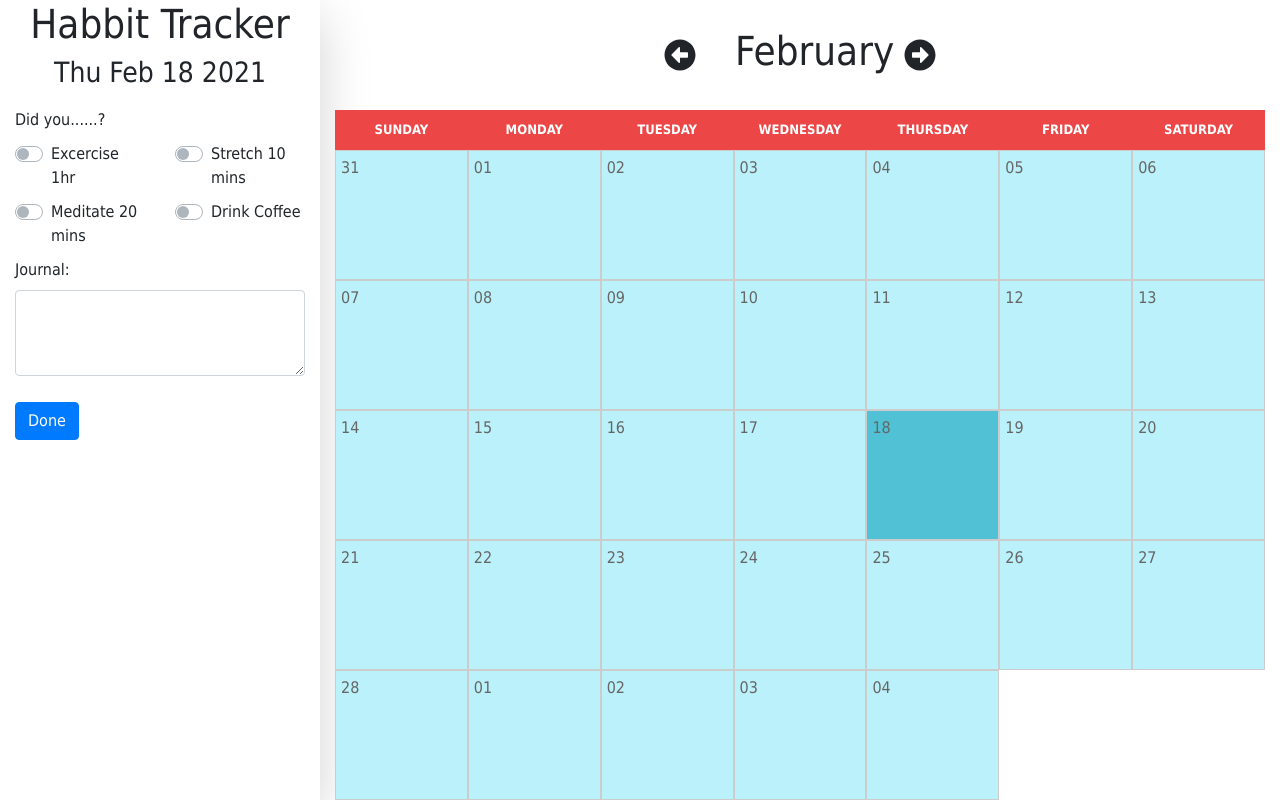
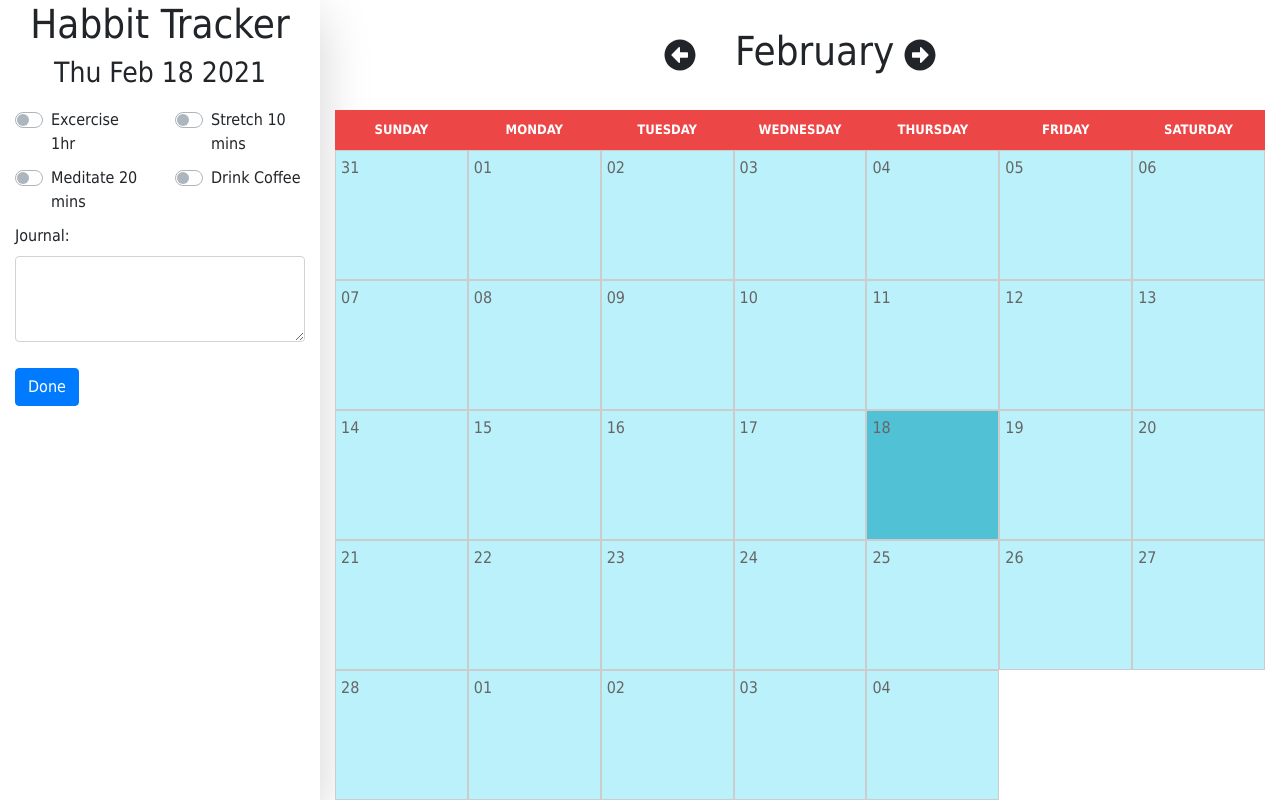
Before and after one commit to grandonbarcia/habbit-tracker, a React (Create React App) app: page / in a window 1280 px wide. Built offline with nearby package versions, Linux system fonts and the light colour scheme.

Commit message:
lifted title to parent component

```diff
--- a/src/Components/InputPanel/HabbitToggleList.js
+++ b/src/Components/InputPanel/HabbitToggleList.js
@@ -6,11 +6,7 @@ const HabbitToggleList = ({ handleChange, habitsTracked, setHabitsTracked }) =>
 
     return (
         <div>
-            <Row>
-                <Col>
-                    Did you......?
-                </Col>
-            </Row>
+
             <Row>
                 <Col>
                     <Form.Switch
```
